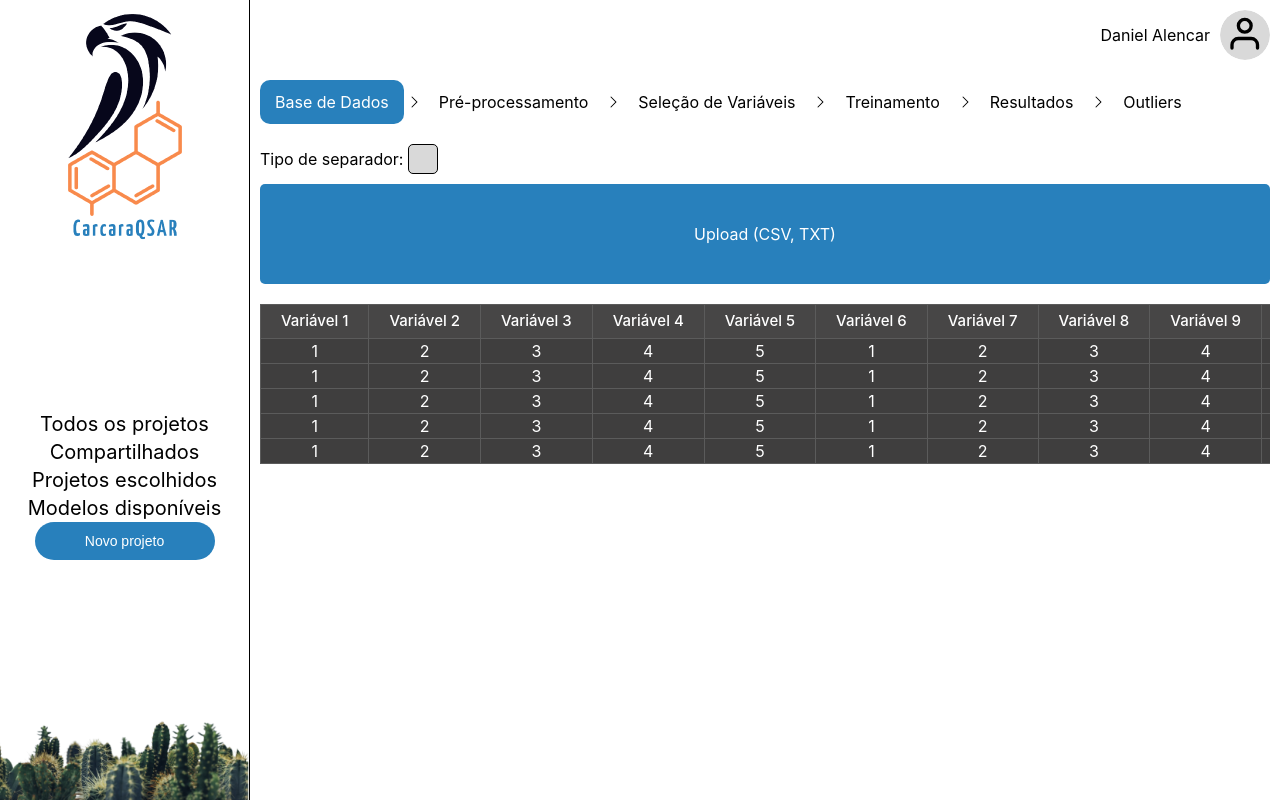
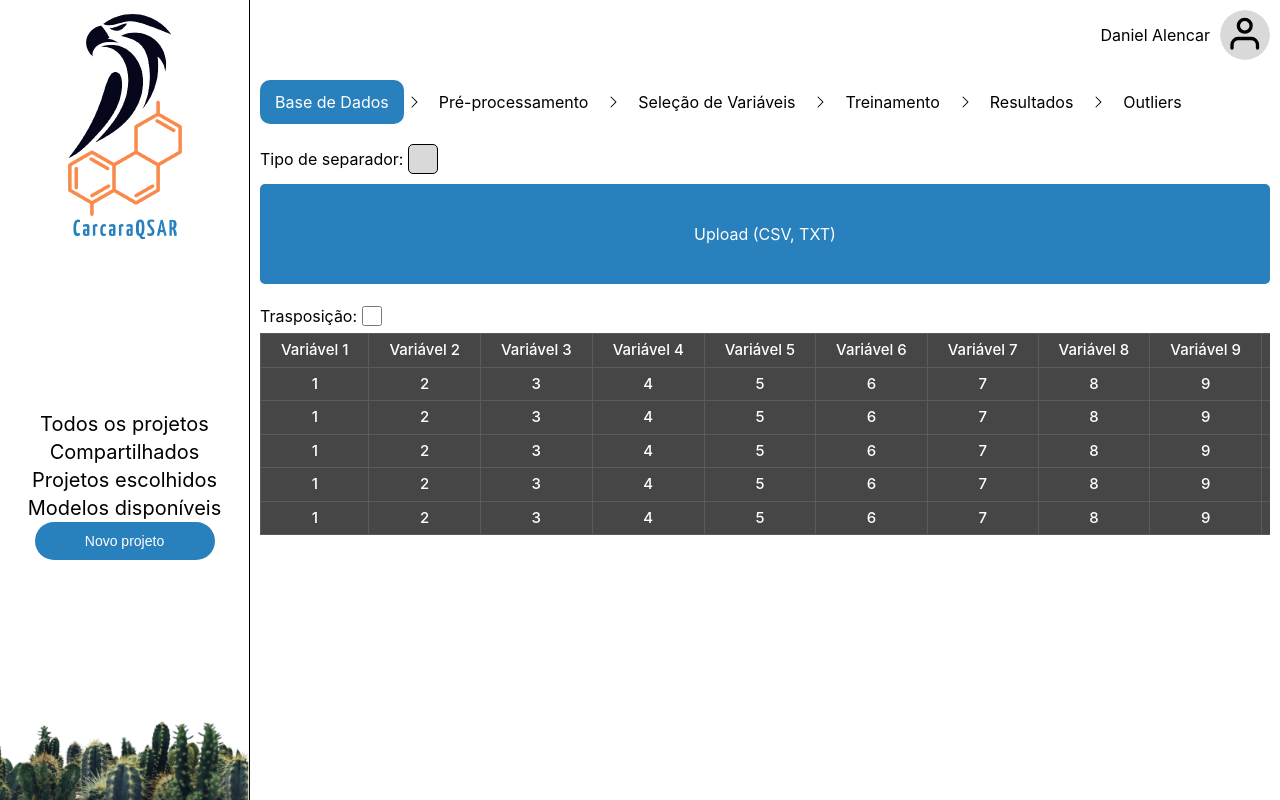
Before and after one commit to rosalvoneto/CarcaraQSAR, a React (Vite) app: page /project in a window 1280 px wide. Built offline with nearby package versions, Linux system fonts and the light colour scheme.

Commit message:
Vertical orientation

```diff
--- a/src/components/DataTable/index.jsx
+++ b/src/components/DataTable/index.jsx
@@ -1,6 +1,7 @@
+import { useEffect, useState } from 'react';
 import styles from './styles.module.css';
 
-export function DataTable() {
+export function DataTable({ vertical }) {
 
   const variablesNames = [
     "Variável 1",
@@ -13,28 +14,47 @@ export function DataTable() {
     "Variável 8",
     "Variável 9",
     "Variável 10",
-    "Variável 11",
-    "Variável 12",
-    "Variável 13",
-    "Variável 14",
-    "Variável 15",
   ];
   const registers = [
-    [1,2,3,4,5,1,2,3,4,5,1,2,3,4,5],
-    [1,2,3,4,5,1,2,3,4,5,1,2,3,4,5],
-    [1,2,3,4,5,1,2,3,4,5,1,2,3,4,5],
-    [1,2,3,4,5,1,2,3,4,5,1,2,3,4,5],
-    [1,2,3,4,5,1,2,3,4,5,1,2,3,4,5],
-  ]
+    [1,2,3,4,5,6,7,8,9,10],
+    [1,2,3,4,5,6,7,8,9,10],
+    [1,2,3,4,5,6,7,8,9,10],
+    [1,2,3,4,5,6,7,8,9,10],
+    [1,2,3,4,5,6,7,8,9,10],
+  ];
+
+  let dataTable = [variablesNames, ...registers];
+
+  if(vertical) {
+    dataTable = transporMatriz(dataTable);
+  }
+
+  function transporMatriz(matriz) {
+    const linhas = matriz.length;
+    const colunas = matriz[0].length;
+
+    // Crie uma nova matriz transposta
+    const matrizTransposta = [];
+    for (let i = 0; i < colunas; i++) {
+      matrizTransposta[i] = [];
+      for (let j = 0; j < linhas; j++) {
+        matrizTransposta[i][j] = matriz[j][i];
+      }
+    }
+
+    return matrizTransposta;
+  }
 
   return(
     <div className={styles.container}>
       <div className={styles.contentContainer}>
         <table className={styles.table}>
+          {
+            /*
             <thead className={styles.header}>
               <tr className={styles.headerRegister}>
                 {
-                variablesNames.map((variableName) => {
+                  dataTable[0].map((variableName) => {
                     return(
                       <th className={styles.itemHeaderRegister}>{ variableName }</th>
                     )
@@ -42,9 +62,11 @@ export function DataTable() {
                 }
               </tr>
             </thead>
+            */
+          }
           <tbody className={styles.body}>
             {
-              registers.map((register) => {
+              dataTable.map((register) => {
                 return(
                   <tr className={styles.bodyRegister}>
                   {
--- a/src/components/DataTable/styles.module.css
+++ b/src/components/DataTable/styles.module.css
@@ -1,7 +1,7 @@
 .container {
-  overflow-x: auto;
+  overflow: auto;
 
-  margin: 20px 0;
+  margin: 5px 0;
 }
 
 .contentContainer {
@@ -55,4 +55,22 @@
   border: 1px solid var(--black-color-4);
   color: var(--white-color-1);
   background-color: var(--black-color-2);
+
+  padding: 5px 20px;
+
+  font-size: 15px;
+  font-weight: 500;
+  width: auto;
+
+  border: 1px solid var(--black-color-4);
+  color: var(--white-color-1);
+  background-color: var(--black-color-3);
+
+  text-align: center;
+  /* Impede que o texto quebre em várias linhas */
+  white-space: nowrap;
+  /* Oculta o conteúdo que não cabe na célula */
+  overflow: hidden;
+  /* Adiciona reticências ao texto que não cabe */
+  text-overflow: ellipsis;
 }
--- a/src/index.css
+++ b/src/index.css
@@ -87,5 +87,5 @@ input, textarea {
 }
 
 html, body {
-  overflow-x: hidden;
+  overflow: auto;
 }
--- a/src/pages/DefaultPage/styles.module.css
+++ b/src/pages/DefaultPage/styles.module.css
@@ -13,4 +13,5 @@
   flex-direction: column;
 
   width: calc(100% - 250px);
+  height: 100vh;
 }
--- a/src/pages/Project/index.jsx
+++ b/src/pages/Project/index.jsx
@@ -1,3 +1,5 @@
+import { useState } from 'react';
+
 import { DataTable } from '../../components/DataTable';
 import { ProgressBar } from '../../components/ProgressBar';
 import { UserBar } from '../../components/UserBar';
@@ -6,6 +8,9 @@ import { DefaultPage } from '../DefaultPage';
 import styles from './styles.module.css';
 
 export function Project() {
+
+  const [transpose, setTranspose] = useState(false);
+
   return(
     <DefaultPage>
       <UserBar name={"Daniel Alencar"}/>
@@ -21,7 +26,17 @@ export function Project() {
         </p>
       </div>
 
-      <DataTable />
+      <div className={styles.containerInput}>
+        <p className={styles.descritptorInput}>Trasposição:</p>
+        <input
+          type="checkbox"
+          className={styles.inputCheck}
+          checked={transpose}
+          onClick={() => setTranspose(!transpose)}
+        />
+      </div>
+
+      <DataTable vertical={transpose}/>
     </DefaultPage>
   )
 }
--- a/src/pages/Project/styles.module.css
+++ b/src/pages/Project/styles.module.css
@@ -30,9 +30,27 @@
 
   border-radius: 5px;
 
+  margin-bottom: 20px;
 }
 
 .uploadDescription {
   color: var(--white-color-1);
+}
 
+.containerInput {
+  display: flex;
+  gap: 5px;
+
+  border: 0px solid red;
 }
+
+.descritptorInput {
+  border: 0px solid red;
+  width: auto;
+}
+
+.inputCheck {
+  border: 0px solid red;
+
+  width: 20px;
+}
```
Lines whose indentation alone changed are shown as unchanged.
